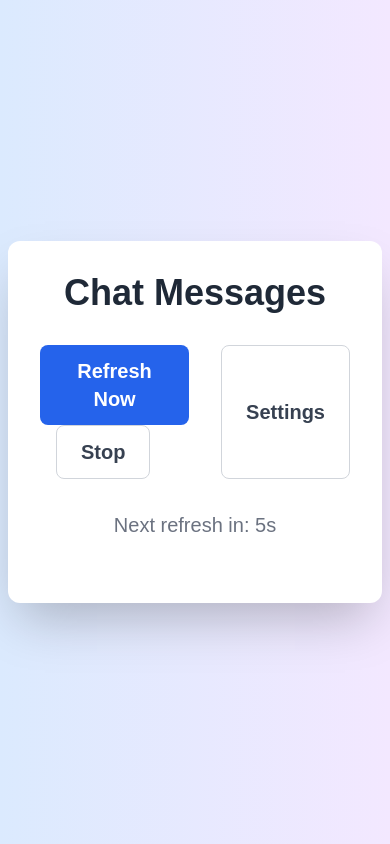
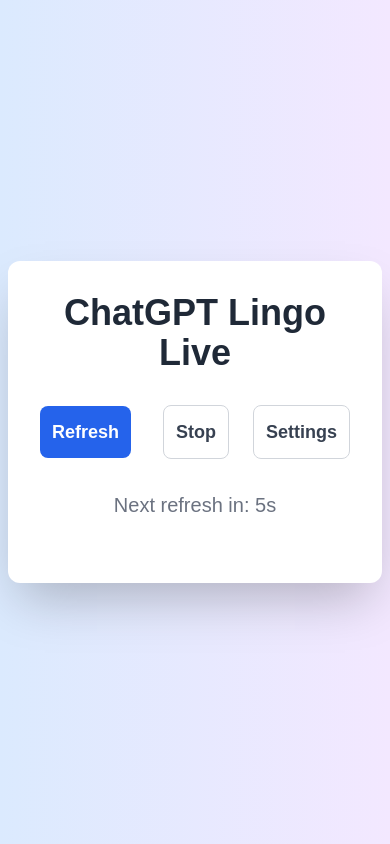
Before and after one commit to longbkit/chatgpt-lingo-live, a Next.js app: page / in a window 390 px wide. Built offline with nearby package versions, Linux system fonts and the light colour scheme.

Commit message:
Fix buttons style too large on mobile

```diff
--- a/src/components/ChatMessages.tsx
+++ b/src/components/ChatMessages.tsx
@@ -131,7 +131,7 @@
 
   return (
     <div className="p-8 max-w-6xl mx-auto bg-white rounded-xl shadow-2xl overflow-hidden">
-      <h1 className="text-4xl font-bold mb-8 text-center text-gray-800">Chat Messages</h1>
+      <h1 className="text-4xl font-bold mb-8 text-center text-gray-800">ChatGPT Lingo Live</h1>
       {error && <p className="text-red-500 mb-6 text-xl">{error}</p>}
       <div className="flex justify-between mb-8">
         <div>
@@ -141,20 +141,20 @@
               stopTimer();
               startTimer();
             }}
-            className=" py-3 px-6 bg-blue-600 text-white text-xl font-semibold rounded-lg hover:bg-blue-700 transition duration-300 mr-4"
+            className=" py-3 px-3 bg-blue-600 text-white text-lg font-semibold rounded-lg hover:bg-blue-700 transition duration-300 mr-4"
           >
-            Refresh Now
+            Refresh
           </button>
           {isTimerActive && (<button
             onClick={stopTimer}
-            className=" py-3 px-6 bg-white text-gray-700 text-xl font-semibold rounded-lg hover:bg-gray-100 transition duration-300 ml-4 border border-gray-300"
+            className=" py-3 px-3 bg-white text-gray-700 text-lg font-semibold rounded-lg hover:bg-gray-100 transition duration-300 ml-4 border border-gray-300"
           >
             Stop
           </button>)}
         </div>
         <button
         onClick={() => setShowSettings(!showSettings)}
-        className=" py-3 px-6 bg-white text-gray-700 text-xl font-semibold rounded-lg hover:bg-gray-100 transition duration-300 ml-4 border border-gray-300"
+        className=" py-3 px-3 bg-white text-gray-700 text-lg font-semibold rounded-lg hover:bg-gray-100 transition duration-300 ml-4 border border-gray-300"
         >
           Settings
         </button>
```
